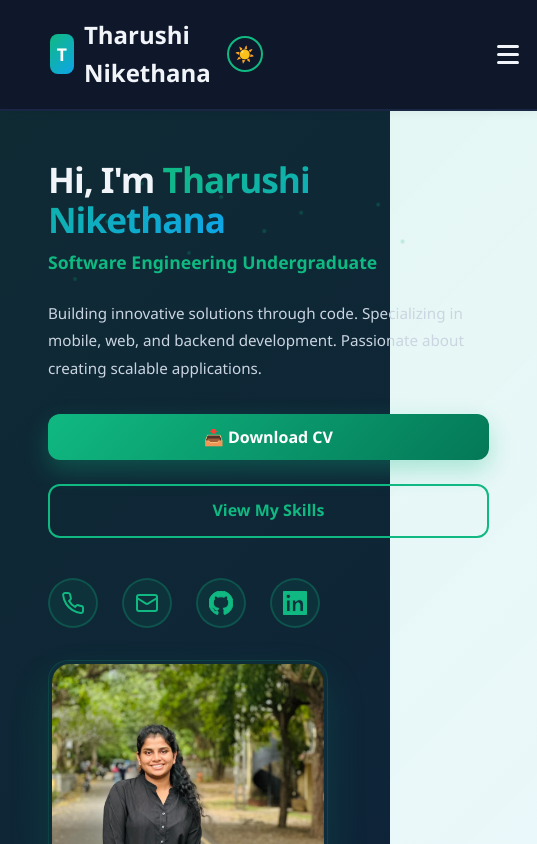
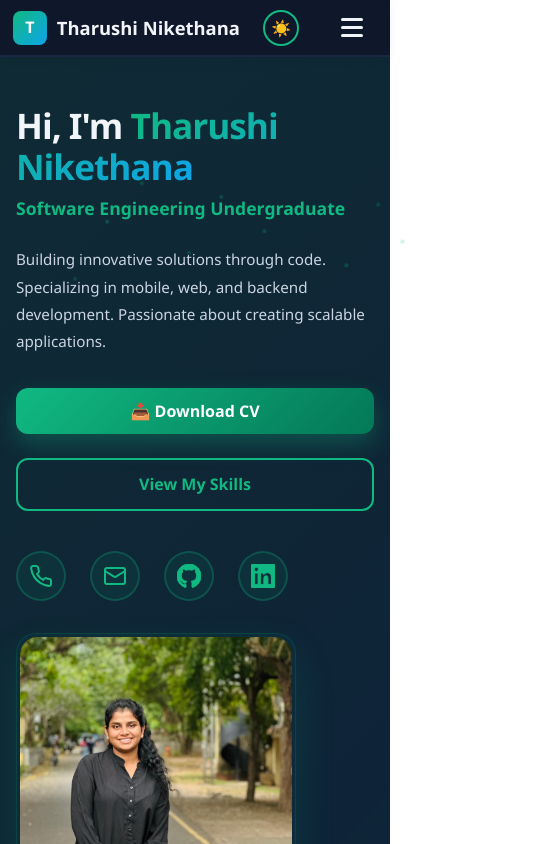
Before and after one commit to TharushiNK/My-Portfolio, a React (Vite) app: page / in a window 390 px wide. Shown: the top 844 px of the page, 537 px wide, since content can reach past the window. Built offline with nearby package versions, Linux system fonts and the light colour scheme.

Commit message:
Responsive: header and global small-screen fixes

```diff
--- a/src/App.css
+++ b/src/App.css
@@ -204,3 +204,33 @@ header, main, section {
     font-size: 1.8rem;
   }
 }
+
+/* Extra small screens adjustments */
+@media (max-width: 480px) {
+  .container {
+    padding: 0 1rem;
+  }
+
+  h1 {
+    font-size: 1.9rem;
+  }
+
+  h2 {
+    font-size: 1.4rem;
+  }
+
+  body {
+    font-size: 15px;
+  }
+
+  button {
+    font-size: 0.95rem;
+    padding: 8px 14px;
+  }
+
+  /* prevent large fixed-width elements from overflowing */
+  img, .about-image-container img, .project-card img {
+    max-width: 100%;
+    height: auto;
+  }
+}
--- a/src/components/Header.css
+++ b/src/components/Header.css
@@ -16,7 +16,6 @@
 }
 
 .logo {
-  margin-left: 50px;
   display: flex;
   align-items: center;
   gap: 10px;
@@ -89,7 +88,6 @@
   border: 2px solid var(--primary-green);
   width: 40px;
   height: 40px;
-  margin-right: 200px;
   border-radius: 50%;
   display: flex;
   align-items: center;
@@ -176,5 +174,20 @@
     width: 36px;
     height: 36px;
     font-size: 1rem;
+    margin-right: 12px;
+  }
+
+  .logo {
+    font-size: 1.15rem;
+  }
+
+  .logo-icon {
+    width: 34px;
+    height: 34px;
+    font-size: 1rem;
+  }
+
+  .header-container {
+    padding: 0.6rem 0.8rem;
   }
 }
```
